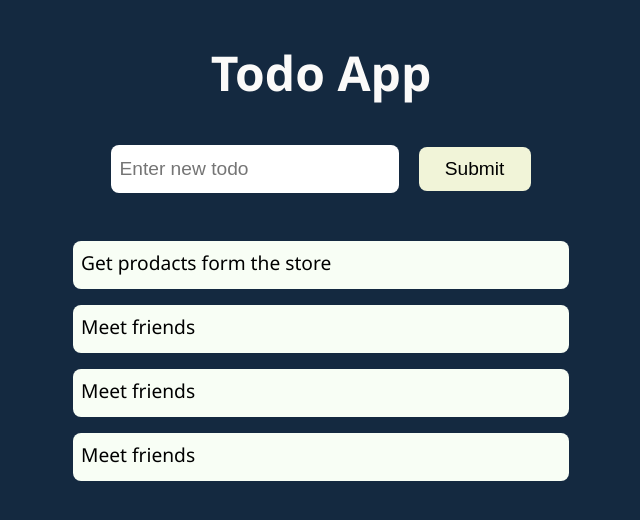
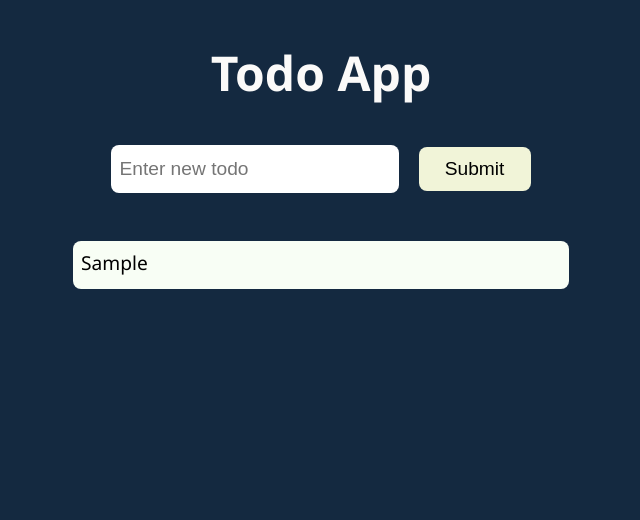
Before and after one commit to Waldemar-00/react-again, a React (Create React App) app in the folder 24-todo-app-1.0/: page / in a window 1280 px wide. Both pictures are taken after typing "Sample" into the empty fields and a click on the button "Submit". Shown: the top 520 px of the page, without its empty margins (319-959 px from the left). Built offline with nearby package versions, Linux system fonts and the light colour scheme.

Commit message:
Now you can add your notes.

```diff
--- a/24-todo-app-1.0/src/App.js
+++ b/24-todo-app-1.0/src/App.js
@@ -1,11 +1,12 @@
+import React from 'react'
 import './App.css'
 import Heading from './components/Header/Heading'
 import TodoForm from './components/Todos/TodoForm'
 import TodoList from './components/Todos/TodoList'
 function App() {
+  const [notes, setNotes] = React.useState([])
   function getInputValue(value) {
-    console.log(value)
-    return value
+    return setNotes([...notes, value])
   }
   return (
     <div className='App'>
@@ -14,7 +15,10 @@ function App() {
         className='todoForm'
         getInputValue={getInputValue}
       />
-      <TodoList className='todoList' />
+      <TodoList
+        className='todoList'
+        notes={notes}
+      />
     </div>
   )
 }
--- a/24-todo-app-1.0/src/components/Todos/TodoList.js
+++ b/24-todo-app-1.0/src/components/Todos/TodoList.js
@@ -1,11 +1,10 @@
 import styles from './TodoList.module.css'
-function TodoList({ className }) {
+function TodoList({ className, notes }) {
   return (
     <ul className={styles[className]}>
-      <li>Get prodacts form the store</li>
-      <li>Meet friends</li>
-      <li>Meet friends</li>
-      <li>Meet friends</li>
+      {notes.map((note) => (
+        <li>{note}</li>
+      ))}
     </ul>
   )
 }
```
